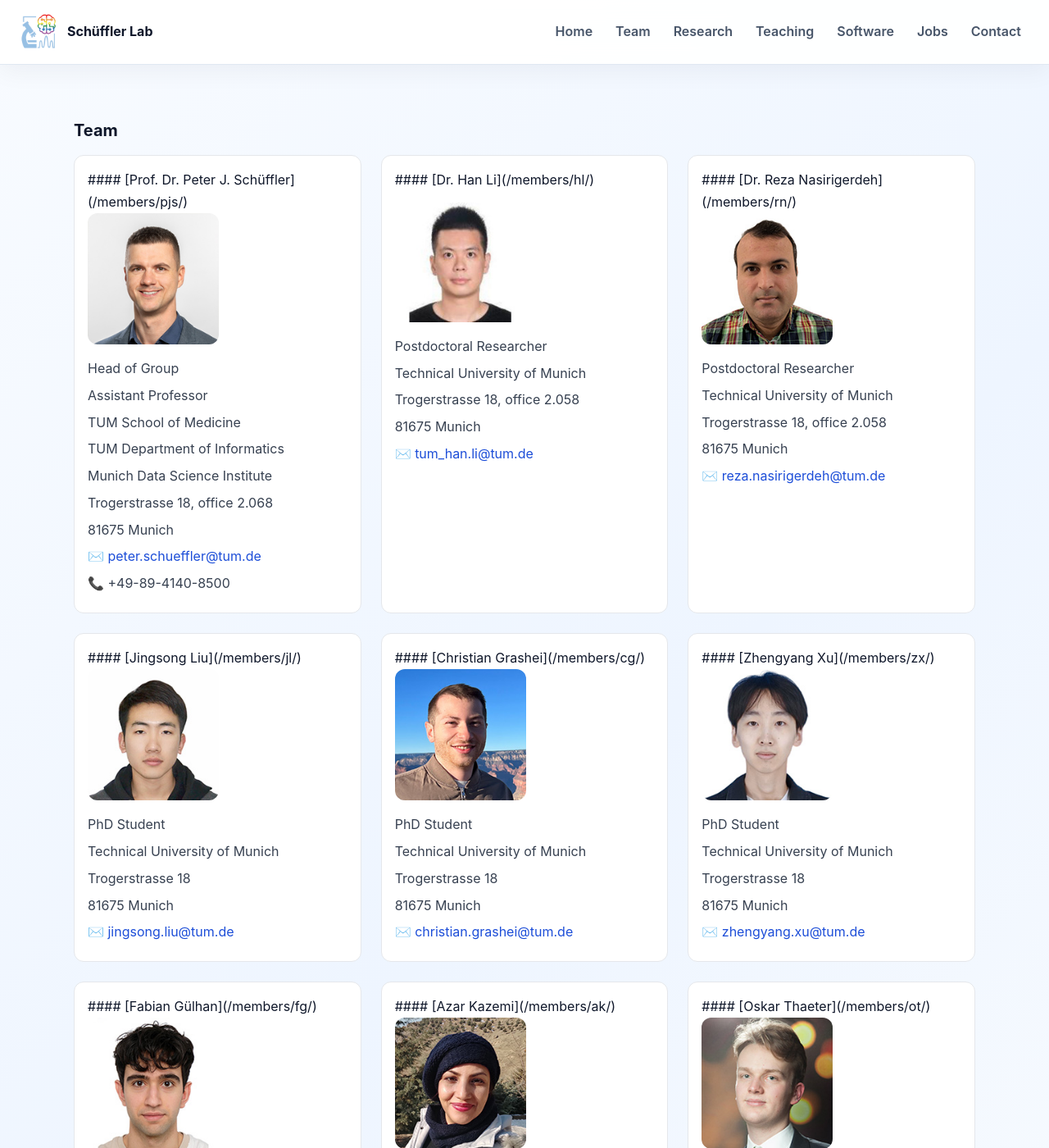
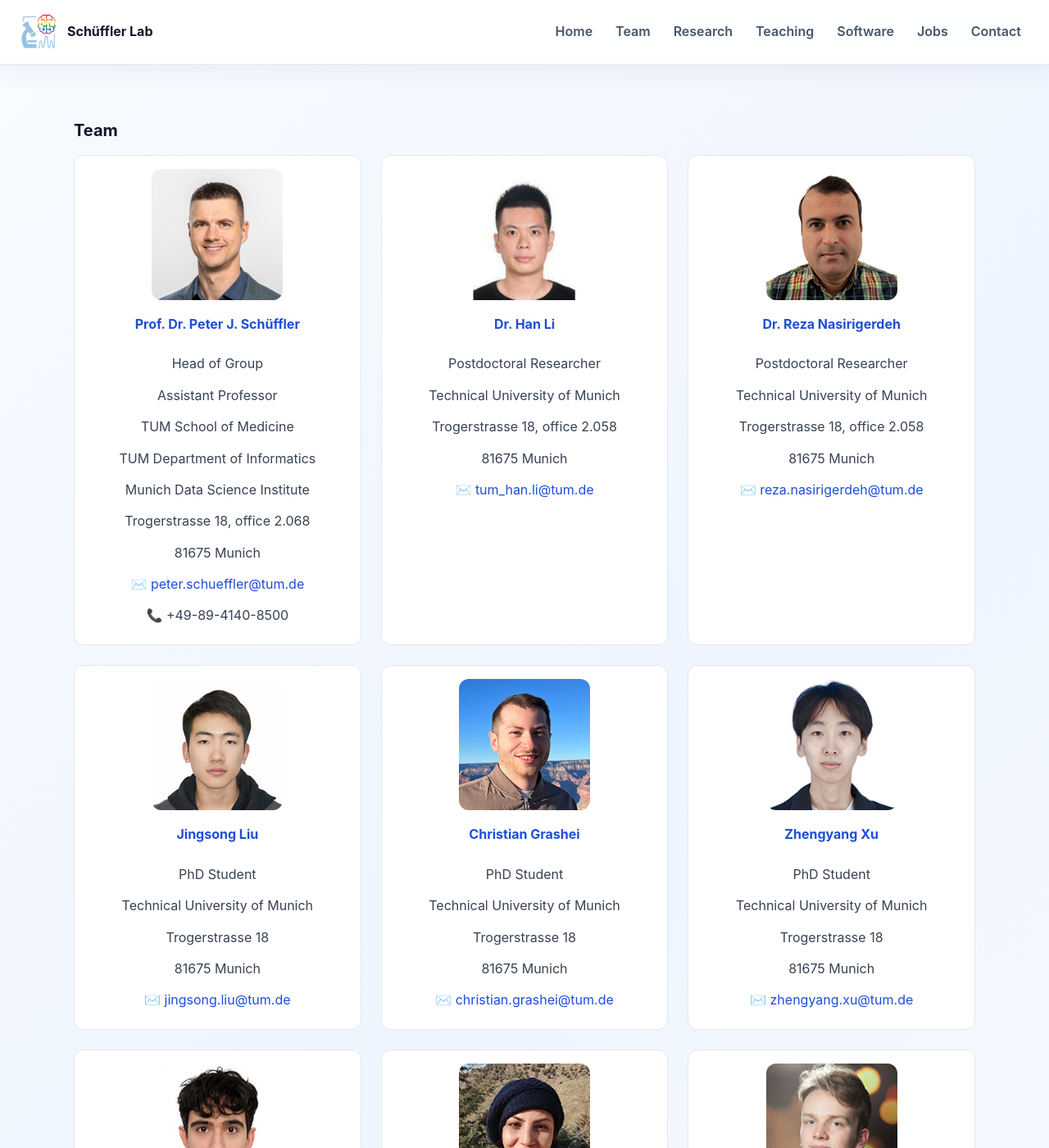
Before and after one commit to schuefflerlab/schuefflerlab.github.io, a Jekyll site: the page built from team.md, in a window 1280 px wide and 1400 px high. Shown: the whole window at 82% size. Built offline with Jekyll 4.4.1, drawn with Linux system fonts in a browser that asks for light colours; some of the changed text lies outside the part shown.

Commit message:
fixed team members

```diff
--- a/team.md
+++ b/team.md
@@ -17,6 +17,10 @@ permalink: /team/
   border: 1px solid #e5e7eb;
   border-radius: 0.75rem;
   background: #fff;
+  text-align: center;
+  display: flex;
+  flex-direction: column;
+  align-items: center;
 }
 .team-member h4 {
   margin: 0 0 1rem;
@@ -46,127 +49,107 @@ permalink: /team/
 <div class="team-grid">
 
 <div class="team-member">
-#### [Prof. Dr. Peter J. Schüffler]({{ '/members/pjs/' | relative_url }})
-
-<img src="{{ '/assets/images/members/pjs.jpg' | relative_url }}" alt="Peter J. Schüffler">
-
-<p>Head of Group</p>
-<p>Assistant Professor</p>
-<p>TUM School of Medicine</p>
-<p>TUM Department of Informatics</p>
-<p>Munich Data Science Institute</p>
-<p>Trogerstrasse 18, office 2.068</p>
-<p>81675 Munich</p>
-<p>✉️ <a href="mailto:peter.schueffler@tum.de">peter.schueffler@tum.de</a></p>
-<p>📞 +49-89-4140-8500</p>
+  <img src="{{ '/assets/images/members/pjs.jpg' | relative_url }}" alt="Peter J. Schüffler">
+  <h4><a href="{{ '/members/pjs/' | relative_url }}">Prof. Dr. Peter J. Schüffler</a></h4>
+  <p>Head of Group</p>
+  <p>Assistant Professor</p>
+  <p>TUM School of Medicine</p>
+  <p>TUM Department of Informatics</p>
+  <p>Munich Data Science Institute</p>
+  <p>Trogerstrasse 18, office 2.068</p>
+  <p>81675 Munich</p>
+  <p>✉️ <a href="mailto:peter.schueffler@tum.de">peter.schueffler@tum.de</a></p>
+  <p>📞 +49-89-4140-8500</p>
 </div>
 
 <div class="team-member">
-#### [Dr. Han Li]({{ '/members/hl/' | relative_url }})
-
-<img src="{{ '/assets/images/members/hl.jpg' | relative_url }}" alt="Dr. Han Li">
-
-<p>Postdoctoral Researcher</p>
-<p>Technical University of Munich</p>
-<p>Trogerstrasse 18, office 2.058</p>
-<p>81675 Munich</p>
-<p>✉️ <a href="mailto:tum_han.li@tum.de">tum_han.li@tum.de</a></p>
+  <img src="{{ '/assets/images/members/hl.jpg' | relative_url }}" alt="Dr. Han Li">
+  <h4><a href="{{ '/members/hl/' | relative_url }}">Dr. Han Li</a></h4>
+  <p>Postdoctoral Researcher</p>
+  <p>Technical University of Munich</p>
+  <p>Trogerstrasse 18, office 2.058</p>
+  <p>81675 Munich</p>
+  <p>✉️ <a href="mailto:tum_han.li@tum.de">tum_han.li@tum.de</a></p>
 </div>
 
 <div class="team-member">
-#### [Dr. Reza Nasirigerdeh]({{ '/members/rn/' | relative_url }})
-
-<img src="{{ '/assets/images/members/rn.jpg' | relative_url }}" alt="Dr. Reza Nasirigerdeh">
-
-<p>Postdoctoral Researcher</p>
-<p>Technical University of Munich</p>
-<p>Trogerstrasse 18, office 2.058</p>
-<p>81675 Munich</p>
-<p>✉️ <a href="mailto:reza.nasirigerdeh@tum.de">reza.nasirigerdeh@tum.de</a></p>
+  <img src="{{ '/assets/images/members/rn.jpg' | relative_url }}" alt="Dr. Reza Nasirigerdeh">
+  <h4><a href="{{ '/members/rn/' | relative_url }}">Dr. Reza Nasirigerdeh</a></h4>
+  <p>Postdoctoral Researcher</p>
+  <p>Technical University of Munich</p>
+  <p>Trogerstrasse 18, office 2.058</p>
+  <p>81675 Munich</p>
+  <p>✉️ <a href="mailto:reza.nasirigerdeh@tum.de">reza.nasirigerdeh@tum.de</a></p>
 </div>
 
 <div class="team-member">
-#### [Jingsong Liu]({{ '/members/jl/' | relative_url }})
-
-<img src="{{ '/assets/images/members/jl.jpg' | relative_url }}" alt="Jingsong Liu">
-
-<p>PhD Student</p>
-<p>Technical University of Munich</p>
-<p>Trogerstrasse 18</p>
-<p>81675 Munich</p>
-<p>✉️ <a href="mailto:jingsong.liu@tum.de">jingsong.liu@tum.de</a></p>
+  <img src="{{ '/assets/images/members/jl.jpg' | relative_url }}" alt="Jingsong Liu">
+  <h4><a href="{{ '/members/jl/' | relative_url }}">Jingsong Liu</a></h4>
+  <p>PhD Student</p>
+  <p>Technical University of Munich</p>
+  <p>Trogerstrasse 18</p>
+  <p>81675 Munich</p>
+  <p>✉️ <a href="mailto:jingsong.liu@tum.de">jingsong.liu@tum.de</a></p>
 </div>
 
 <div class="team-member">
-#### [Christian Grashei]({{ '/members/cg/' | relative_url }})
-
-<img src="{{ '/assets/images/members/cg.jpg' | relative_url }}" alt="Christian Grashei">
-
-<p>PhD Student</p>
-<p>Technical University of Munich</p>
-<p>Trogerstrasse 18</p>
-<p>81675 Munich</p>
-<p>✉️ <a href="mailto:christian.grashei@tum.de">christian.grashei@tum.de</a></p>
+  <img src="{{ '/assets/images/members/cg.jpg' | relative_url }}" alt="Christian Grashei">
+  <h4><a href="{{ '/members/cg/' | relative_url }}">Christian Grashei</a></h4>
+  <p>PhD Student</p>
+  <p>Technical University of Munich</p>
+  <p>Trogerstrasse 18</p>
+  <p>81675 Munich</p>
+  <p>✉️ <a href="mailto:christian.grashei@tum.de">christian.grashei@tum.de</a></p>
 </div>
 
 <div class="team-member">
-#### [Zhengyang Xu]({{ '/members/zx/' | relative_url }})
-
-<img src="{{ '/assets/images/members/zx.jpg' | relative_url }}" alt="Zhengyang Xu">
-
-<p>PhD Student</p>
-<p>Technical University of Munich</p>
-<p>Trogerstrasse 18</p>
-<p>81675 Munich</p>
-<p>✉️ <a href="mailto:zhengyang.xu@tum.de">zhengyang.xu@tum.de</a></p>
+  <img src="{{ '/assets/images/members/zx.jpg' | relative_url }}" alt="Zhengyang Xu">
+  <h4><a href="{{ '/members/zx/' | relative_url }}">Zhengyang Xu</a></h4>
+  <p>PhD Student</p>
+  <p>Technical University of Munich</p>
+  <p>Trogerstrasse 18</p>
+  <p>81675 Munich</p>
+  <p>✉️ <a href="mailto:zhengyang.xu@tum.de">zhengyang.xu@tum.de</a></p>
 </div>
 
 <div class="team-member">
-#### [Fabian Gülhan]({{ '/members/fg/' | relative_url }})
-
-<img src="{{ '/assets/images/members/fg.jpg' | relative_url }}" alt="Fabian Gülhan">
-
-<p>PhD Student</p>
-<p>Technical University of Munich</p>
-<p>Trogerstrasse 18</p>
-<p>81675 Munich</p>
-<p>✉️ <a href="mailto:fabian.guelhan@tum.de">fabian.guelhan@tum.de</a></p>
+  <img src="{{ '/assets/images/members/fg.jpg' | relative_url }}" alt="Fabian Gülhan">
+  <h4><a href="{{ '/members/fg/' | relative_url }}">Fabian Gülhan</a></h4>
+  <p>PhD Student</p>
+  <p>Technical University of Munich</p>
+  <p>Trogerstrasse 18</p>
+  <p>81675 Munich</p>
+  <p>✉️ <a href="mailto:fabian.guelhan@tum.de">fabian.guelhan@tum.de</a></p>
 </div>
 
 <div class="team-member">
-#### [Azar Kazemi]({{ '/members/ak/' | relative_url }})
-
-<img src="{{ '/assets/images/members/ak.jpg' | relative_url }}" alt="Azar Kazemi">
-
-<p>Guest PhD Student</p>
-<p>Technical University of Munich</p>
-<p>Trogerstrasse 18</p>
-<p>81675 Munich</p>
-<p>✉️ <a href="mailto:azar.kazemi@tum.de">azar.kazemi@tum.de</a></p>
+  <img src="{{ '/assets/images/members/ak.jpg' | relative_url }}" alt="Azar Kazemi">
+  <h4><a href="{{ '/members/ak/' | relative_url }}">Azar Kazemi</a></h4>
+  <p>Guest PhD Student</p>
+  <p>Technical University of Munich</p>
+  <p>Trogerstrasse 18</p>
+  <p>81675 Munich</p>
+  <p>✉️ <a href="mailto:azar.kazemi@tum.de">azar.kazemi@tum.de</a></p>
 </div>
 
 <div class="team-member">
-#### [Oskar Thaeter]({{ '/members/ot/' | relative_url }})
-
-<img src="{{ '/assets/images/members/ot.jpg' | relative_url }}" alt="Oskar Thaeter">
-
-<p>Research Assistant</p>
-<p>Technical University of Munich</p>
-<p>Trogerstrasse 18</p>
-<p>81675 Munich</p>
-<p>✉️ <a href="mailto:oskar.thaeter@tum.de">oskar.thaeter@tum.de</a></p>
+  <img src="{{ '/assets/images/members/ot.jpg' | relative_url }}" alt="Oskar Thaeter">
+  <h4><a href="{{ '/members/ot/' | relative_url }}">Oskar Thaeter</a></h4>
+  <p>Research Assistant</p>
+  <p>Technical University of Munich</p>
+  <p>Trogerstrasse 18</p>
+  <p>81675 Munich</p>
+  <p>✉️ <a href="mailto:oskar.thaeter@tum.de">oskar.thaeter@tum.de</a></p>
 </div>
 
 <div class="team-member">
-#### [Viola Iwuajoku]({{ '/members/vi/' | relative_url }})
-
-<img src="{{ '/assets/images/members/vi.jpg' | relative_url }}" alt="Viola Iwuajoku">
-
-<p>TA, Digital Pathology</p>
-<p>Technical University of Munich</p>
-<p>Trogerstrasse 18, office 1.348</p>
-<p>81675 Munich</p>
-<p>✉️ <a href="mailto:viola.iwuajoku@tum.de">viola.iwuajoku@tum.de</a></p>
+  <img src="{{ '/assets/images/members/vi.jpg' | relative_url }}" alt="Viola Iwuajoku">
+  <h4><a href="{{ '/members/vi/' | relative_url }}">Viola Iwuajoku</a></h4>
+  <p>TA, Digital Pathology</p>
+  <p>Technical University of Munich</p>
+  <p>Trogerstrasse 18, office 1.348</p>
+  <p>81675 Munich</p>
+  <p>✉️ <a href="mailto:viola.iwuajoku@tum.de">viola.iwuajoku@tum.de</a></p>
 </div>
 
 </div>
```
Also changed, not shown: other parts of team.md (+1 -2 lines).
